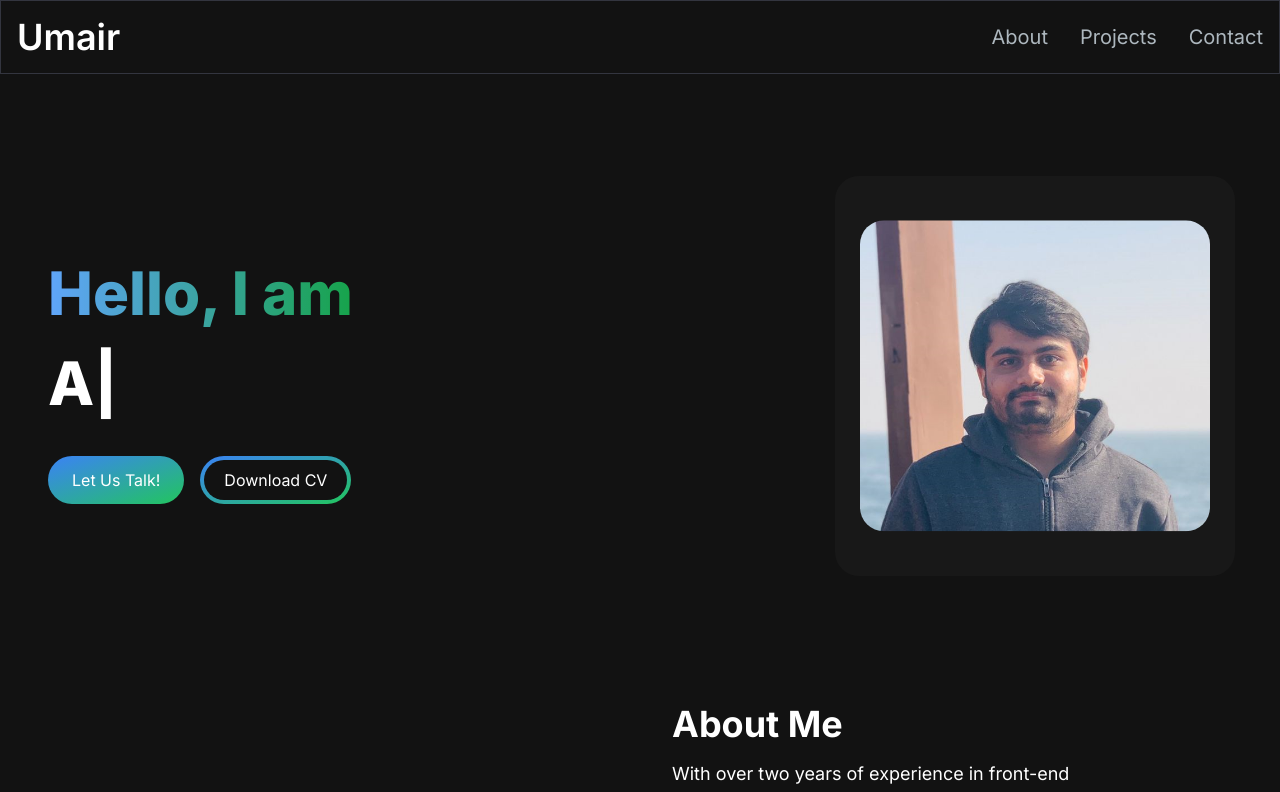
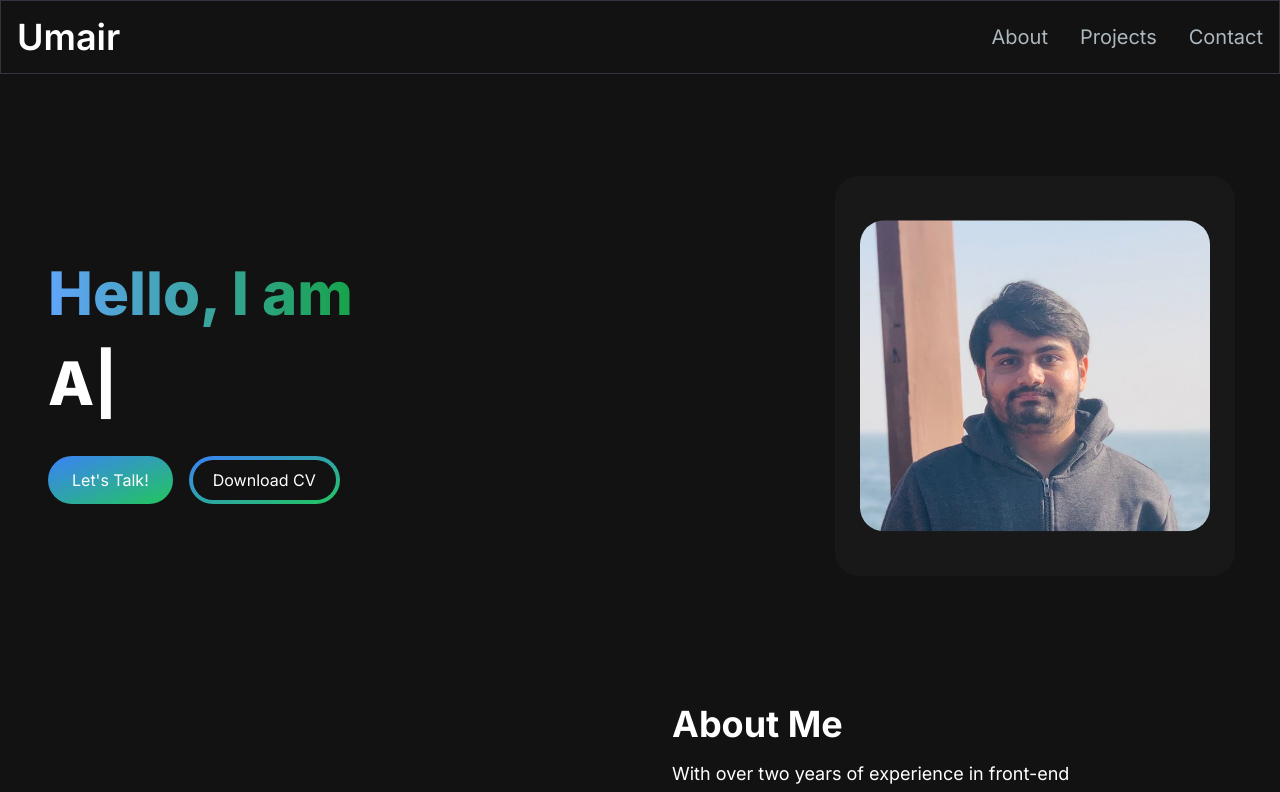
Before and after one commit to screamEagles/portfolio-website, a Next.js app: page / in a window 1280 px wide. Shown: the top 792 px of the page. Built offline with nearby package versions, Linux system fonts and the light colour scheme.

Commit message:
Apostrophe change

```diff
--- a/src/app/components/HeroSection.jsx
+++ b/src/app/components/HeroSection.jsx
@@ -41,7 +41,7 @@ const HeroSection = () => {
               href="/#contact"
               className="px-6 inline-block py-3 w-full sm:w-fit rounded-full mr-4 bg-gradient-to-br from-primary-500 to-secondary-500 hover:bg-slate-200 text-white"
             >
-              Let Us Talk!
+              Let&apos;s Talk!
             </Link>
             <Link
               href="/umair_shakeel.pdf"
```
